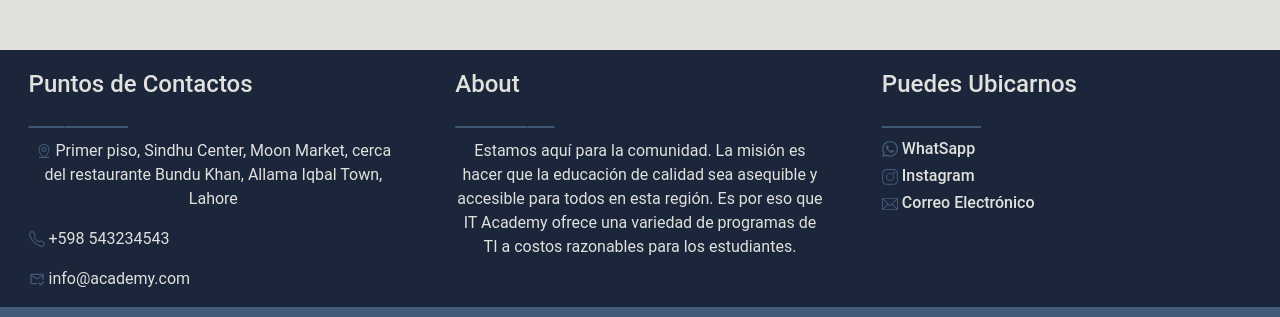
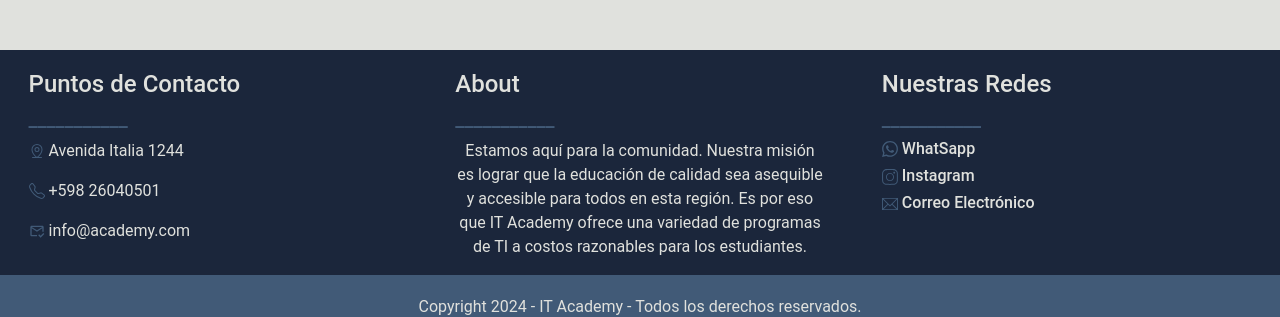
Before and after one commit to Hera222/TrabajoFinal, a React (Vite) app: page / in a window 1280 px wide. Shown: the part 2237-2554 px from the top of the page. Built offline with nearby package versions, Linux system fonts and the light colour scheme; no server answers.

Commit message:
first commit

```diff
--- a/src/Routes/footer/Footer.jsx
+++ b/src/Routes/footer/Footer.jsx
@@ -12,16 +12,13 @@ export default function Footer() {
       <footer>
         <section className="footer-body">
           <div className="ubicacion">
-            <h3>Puntos de Contactos</h3>
+            <h3>Puntos de Contacto </h3>
             <h5 className="linea">___________</h5>
             <p className="encuentrano">
-              {" "}
-              <PiMapPinLine className="icon-color" /> Primer piso, Sindhu
-              Center, Moon Market, cerca del restaurante Bundu Khan, Allama
-              Iqbal Town, Lahore
+              <PiMapPinLine className="icon-color" /> Avenida Italia 1244
             </p>
             <p className="phone">
-              <BsTelephone className="icon-color" /> +598 543234543
+              <BsTelephone className="icon-color" /> +598 26040501
             </p>
             <p className="correo">
               <MdOutlineMarkEmailRead className="icon-color" /> info@academy.com
@@ -31,14 +28,14 @@ export default function Footer() {
             <h3>About</h3>
             <h5 className="linea">___________</h5>
             <p>
-              Estamos aquí para la comunidad. La misión es hacer que la
+              Estamos aquí para la comunidad. Nuestra misión es lograr que la
               educación de calidad sea asequible y accesible para todos en esta
               región. Es por eso que IT Academy ofrece una variedad de programas
               de TI a costos razonables para los estudiantes.
             </p>
           </div>
           <div className="ubicanos">
-            <h3>Puedes Ubicarnos</h3>
+            <h3>Nuestras Redes </h3>
             <h5 className="linea">___________</h5>
             <h6>
               <ImWhatsapp className="icon-color" /> WhatSapp
```
